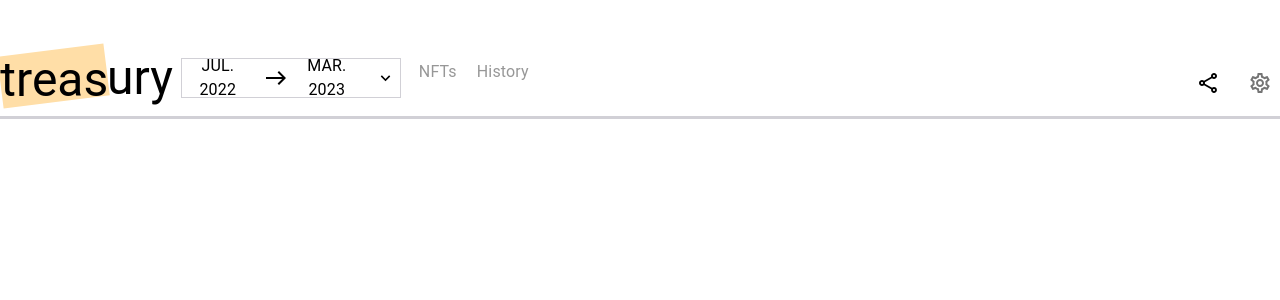
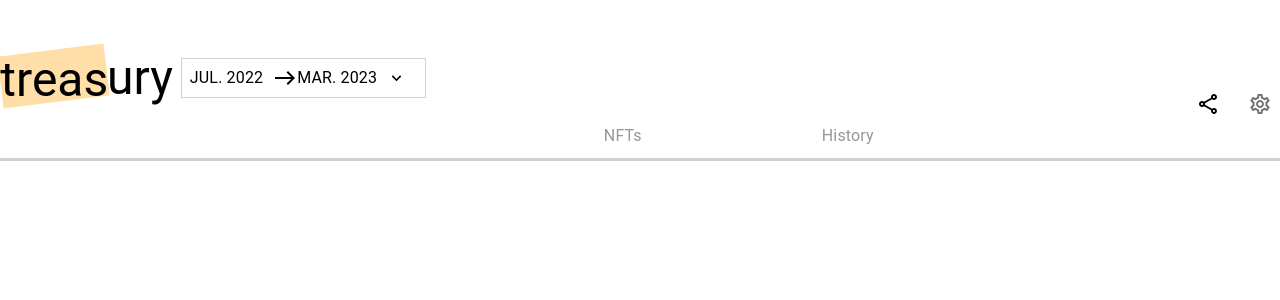
Before and after one commit to ahsaniniazi/treas_main, a Next.js app: page /Bar_Head in a window 1280 px wide. Shown: the top 300 px of the page. Built offline with nearby package versions, Linux system fonts and the light colour scheme.

Commit message:
fix: bar head

```diff
--- a/src/pages/Bar_Head.tsx
+++ b/src/pages/Bar_Head.tsx
@@ -88,8 +88,8 @@ export default function NFT_Head() {
                             className='pl-[0px]  font-[Libre Baskerville] font-normal text-[#000000] text-[32px]'>
                             ury </Typography></Box>
                     <Box sx={{ ...commonStyles, borderColor: '#D1D0D6' }} display="flex" alignItems="center"
-                        height={40} width={220} onClick={handleOpendate} >
-                        <Typography className=' ml-[10px] pr-[10px]  text-[12px]
+                        height={40} width={245} onClick={handleOpendate} >
+                        <Typography className='pl-[8px] ml-[10px] pr-[10px]  text-[12px]
                      font-semibold text-center cursor-pointer'  >JUL.  2022 </Typography> <EastIcon className='cursor-pointer' />
 
                         <Typography className=' ml-[20px] pr-[10px]  text-[12px] text-center
@@ -140,8 +140,8 @@ export default function NFT_Head() {
                         </Box>
                     </Modal>
 
-                    <Box onClick={handleNft}><Typography className='
-                    ml-[20px] p-[10px] text-[#979797] text-[20px] cursor-pointer'> NFTs
+                    <Box marginLeft={20} marginTop={8} onClick={handleNft}><Typography className='
+                     p-[10px] text-[#979797] text-[20px] cursor-pointer'> NFTs
                     </Typography></Box>
 
                     <Modal
@@ -181,8 +181,8 @@ export default function NFT_Head() {
                     </Modal>
 
 
-                    <Box onClick={handleHistory}><Typography className='
-                     ml-[20px] p-[10px] text-[#979797] text-[20px] font-normal cursor-pointer'> History </Typography></Box>
+                    <Box marginLeft={20} marginTop={8} onClick={handleHistory}><Typography className='
+                     p-[10px] text-[#979797] text-[20px] font-normal cursor-pointer'> History </Typography></Box>
                 </Box>
 
                 <Modal
--- a/src/pages/Bar_graph.tsx
+++ b/src/pages/Bar_graph.tsx
@@ -152,7 +152,7 @@ export default function Chart() {
                         </Box>
                         <Box display="flex" justifyContent="space-between">
                             <Box className='rotate-[-7.12deg]  bg-[#C2EED8]
-                         h-[27px]  w-[50px] '>
+                         h-[27px]  w-[56px] '>
                                 <Typography
 
                                     gutterBottom
@@ -165,7 +165,7 @@ export default function Chart() {
                             </Box>
                             <Typography
                                 variant="h5"
-                                className='pl-[0px] mx-[10px] pt-[4px] font-[Libre Baskerville] font-normal text-[#000000] text-[21px]'>
+                                className='pl-[0px] mx-[10px]  font-[Libre Baskerville] font-normal text-[#000000] text-[21px]'>
                                 export </Typography>
                             <Typography></Typography>
                             <UploadFile onClick={handleHistory} ></UploadFile>
--- a/src/pages/Header.tsx
+++ b/src/pages/Header.tsx
@@ -93,21 +93,34 @@ export default function PrimarySearchAppBar() {
                             <Box display="flex" marginLeft={5}>
 
 
-                                <Button className='text-[#000000]
-                                text-[16px] font-bold  border-[#8E8C95] mr-[10px] '
+                                <Button sx={{
+                                    fontSize: "16px",
+                                    color: "#000000", borderColor: "#8E8C95",
+                                    borderBlockColor: "#8E8C95", borderRadius: "rounded", marginRight: "10px",
+                                    fontStyle: "bold"
+                                }}
                                 >Learn</Button>
 
 
 
-                                <Button className='text-[#000000]
+                                <Button sx={{
+                                    fontSize: "16px",
+                                    color: "#000000", borderColor: "#8E8C95",
+                                    borderBlockColor: "#8E8C95", borderRadius: "rounded", marginRight: "10px",
+                                    fontStyle: "bold"
+                                }}
+                                    className='text-[#000000]
                                 text-[16px] font-bold  border-[#8E8C95] mr-[10px] '
                                 >Solutions</Button>
 
 
 
-                                <Button className='text-[#000000]
-                                text-[16px] font-bold bg-[white] border-[#8E8C95] border-2 border-solid
-                                rounded border-[#8E8C95] mr-[10px] px-[15px] '
+                                <Button sx={{
+                                    fontSize: "16px", backgroundColor: "white",
+                                    color: "#000000", borderColor: "#8E8C95", borderStyle: "solid",
+                                    borderBlockColor: "#8E8C95]", borderRadius: "rounded", marginRight: "10px",
+                                    paddingX: "15px", fontStyle: "bold"
+                                }}
                                 >Access Treas</Button>
 
 
```
